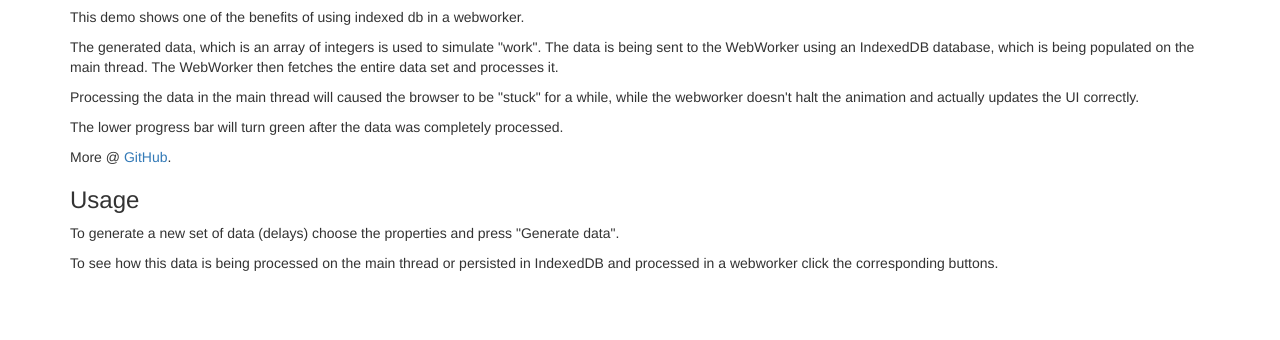
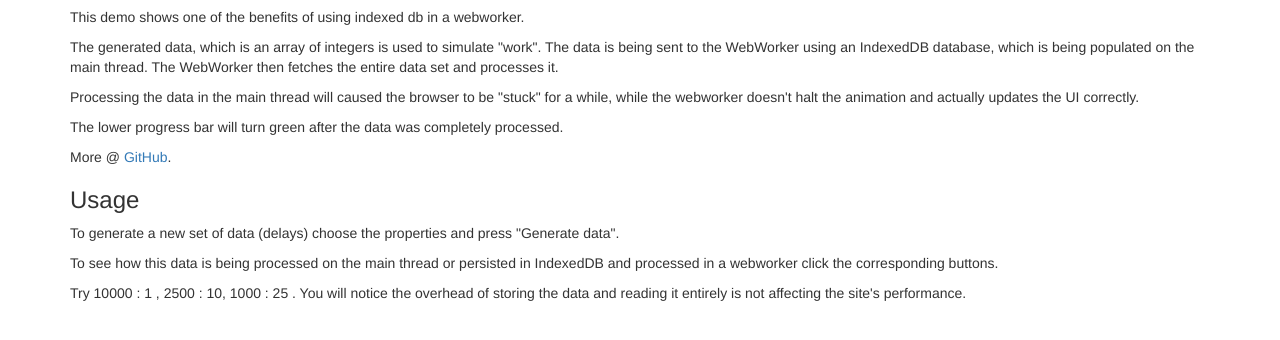
Before and after one commit to RaananW/WebWorkers-IndexedDB, a plain HTML site: page index.html in a window 1280 px wide. Shown: the part 240-580 px from the top of the page. Drawn offline with nearby package versions, Linux system fonts and the light colour scheme.

Commit message:
More explanations.

```diff
--- a/index.html
+++ b/index.html
@@ -72,6 +72,9 @@
                 <p>
                     To see how this data is being processed on the main thread or persisted in IndexedDB and processed in a webworker click the corresponding buttons.
                 </p>
+                <p>
+                    Try 10000 : 1 , 2500 : 10, 1000 : 25 . You will notice the overhead of storing the data and reading it entirely is not affecting the site's performance.
+                </p>
             </div>
         </div>
     </div>
```
